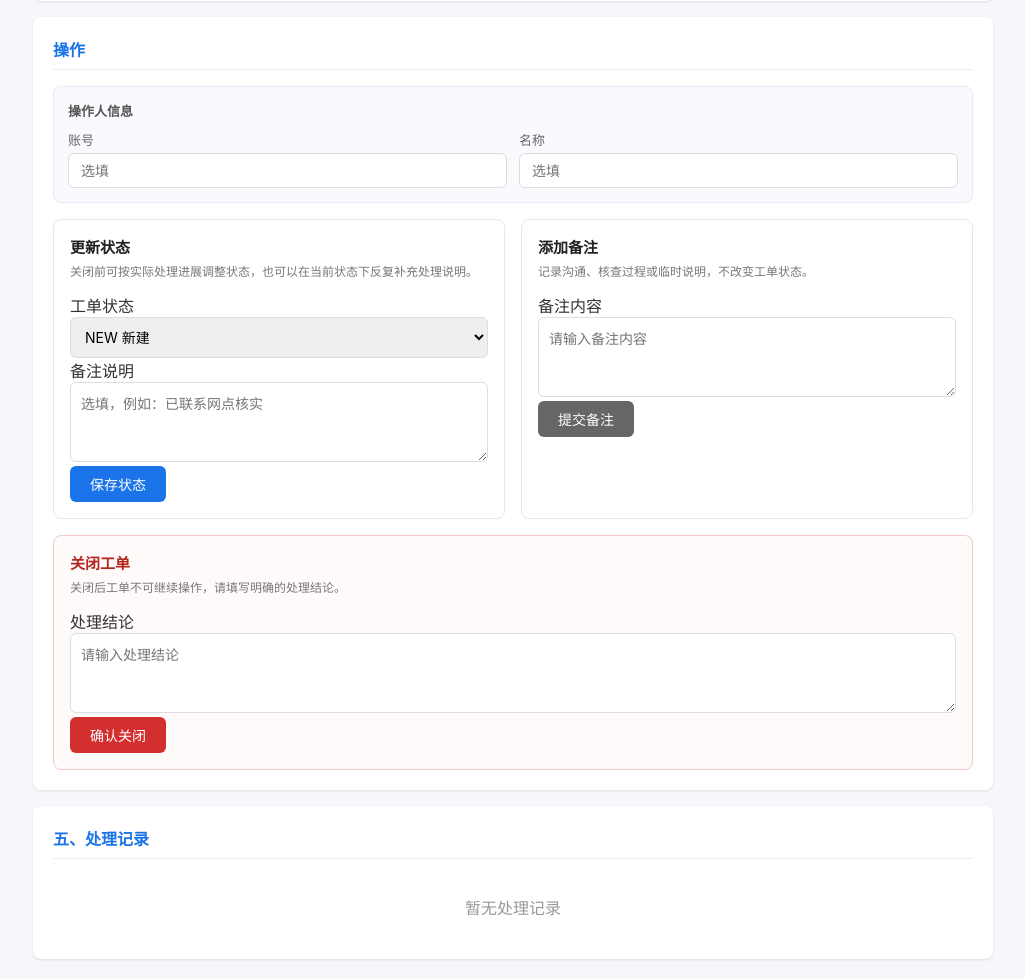
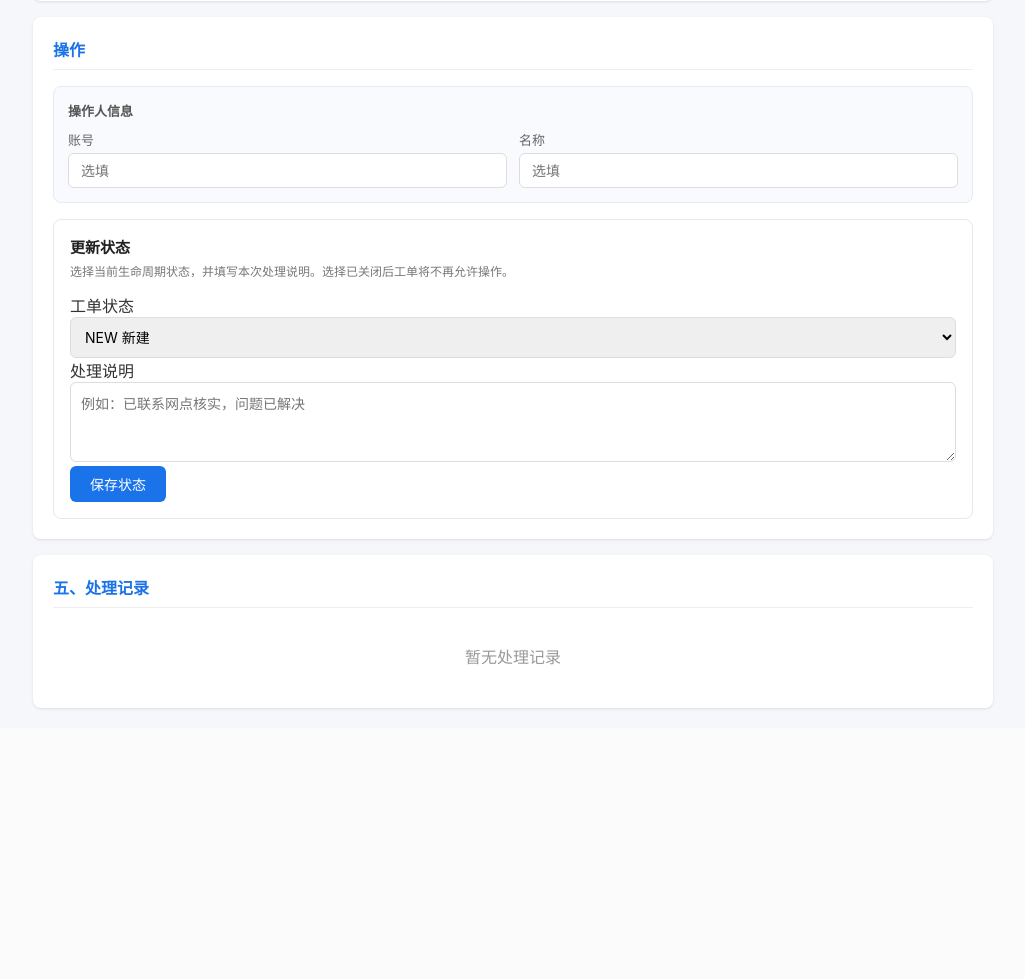
Before and after one commit to zhangxiaoqiong/ticket-system, a FastAPI app: template app/templates/ticket_detail.html in a window 1280 px wide. Shown: the part 944-1923 px from the top of the page, without its empty margins (127-1152 px from the left). After the commit the page ends 1654 px from the top, so only its background shows below. Run offline with FastAPI, Linux system fonts and the light colour scheme; the template is opened without the code that fills it, so the values that code supplies are empty.

Commit message:
fix: 简化关闭流程，合并到状态更新表单
- 移除独立关闭工单表单，CLOSED 状态可在状态更新中选择
- 关闭时自动设置 closed_at 和 resolved_result（取 comment）
- 关闭工单时必须填写处理说明
- 前端增加关闭确认弹窗和注释校验
- 移除 EDITABLE_STATUSES 限制，允许所有状态流转

Co-Authored-By: Claude Opus 4.7 <noreply@anthropic.com>

```diff
--- a/app/templates/ticket_detail.html
+++ b/app/templates/ticket_detail.html
@@ -137,45 +137,26 @@
             </div>
         </div>
 
-        <div class="action-grid">
-            <form class="action-box operator-aware-form" method="post" action="/tickets/{{ ticket.ticket_no }}/status-form">
+        <div>
+            <form class="action-box operator-aware-form" method="post" action="/tickets/{{ ticket.ticket_no }}/status-form" onsubmit="return confirmCloseStatus(this)">
                 <input type="hidden" name="operator_account">
                 <input type="hidden" name="operator_name">
                 <h3>更新状态</h3>
-                <div class="hint">关闭前可按实际处理进展调整状态，也可以在当前状态下反复补充处理说明。</div>
+                <div class="hint">选择当前生命周期状态，并填写本次处理说明。选择已关闭后工单将不再允许操作。</div>
                 <label>工单状态</label>
                 <select name="status">
                     <option value="NEW" {% if ticket.status == "NEW" %}selected{% endif %}>NEW 新建</option>
                     <option value="PROCESSING" {% if ticket.status == "PROCESSING" %}selected{% endif %}>PROCESSING 处理中</option>
                     <option value="RESOLVED" {% if ticket.status == "RESOLVED" %}selected{% endif %}>RESOLVED 已解决</option>
+                    <option value="CLOSED">CLOSED 已关闭</option>
                 </select>
-                <label>备注说明</label>
-                <textarea name="comment" placeholder="选填，例如：已联系网点核实"></textarea>
+                <label>处理说明</label>
+                <textarea name="comment" placeholder="例如：已联系网点核实，问题已解决"></textarea>
                 <div class="action-buttons">
                     <button type="submit">保存状态</button>
                 </div>
             </form>
-
-            <form class="action-box operator-aware-form" method="post" action="/tickets/{{ ticket.ticket_no }}/comment-form">
-                <input type="hidden" name="operator_account">
-                <input type="hidden" name="operator_name">
-                <h3>添加备注</h3>
-                <div class="hint">记录沟通、核查过程或临时说明，不改变工单状态。</div>
-                <label>备注内容</label>
-                <textarea name="comment" required placeholder="请输入备注内容"></textarea>
-                <button class="secondary" type="submit">提交备注</button>
-            </form>
         </div>
-
-        <form class="action-box close-box operator-aware-form" method="post" action="/tickets/{{ ticket.ticket_no }}/close-form">
-            <input type="hidden" name="operator_account">
-            <input type="hidden" name="operator_name">
-            <h3>关闭工单</h3>
-            <div class="hint">关闭后工单不可继续操作，请填写明确的处理结论。</div>
-            <label>处理结论</label>
-            <textarea name="resolved_result" required placeholder="请输入处理结论"></textarea>
-            <button type="submit" class="danger" onclick="return confirm('确认关闭此工单？')">确认关闭</button>
-        </form>
     </div>
     {% else %}
     <div id="actions" class="section" style="text-align:center;color:#999;">
@@ -232,6 +213,19 @@ if (operatorAccount && operatorName) {
         });
     });
 }
+
+function confirmCloseStatus(form) {
+    const status = form.querySelector('select[name="status"]').value;
+    if (status !== 'CLOSED') {
+        return true;
+    }
+    const comment = form.querySelector('textarea[name="comment"]').value.trim();
+    if (!comment) {
+        alert('关闭工单时请填写处理说明。');
+        return false;
+    }
+    return confirm('确认关闭此工单？关闭后将不能继续操作。');
+}
 </script>
 </body>
 </html>
```
Also changed, not shown: app/services/ticket_service.py (+5 -5 lines).
